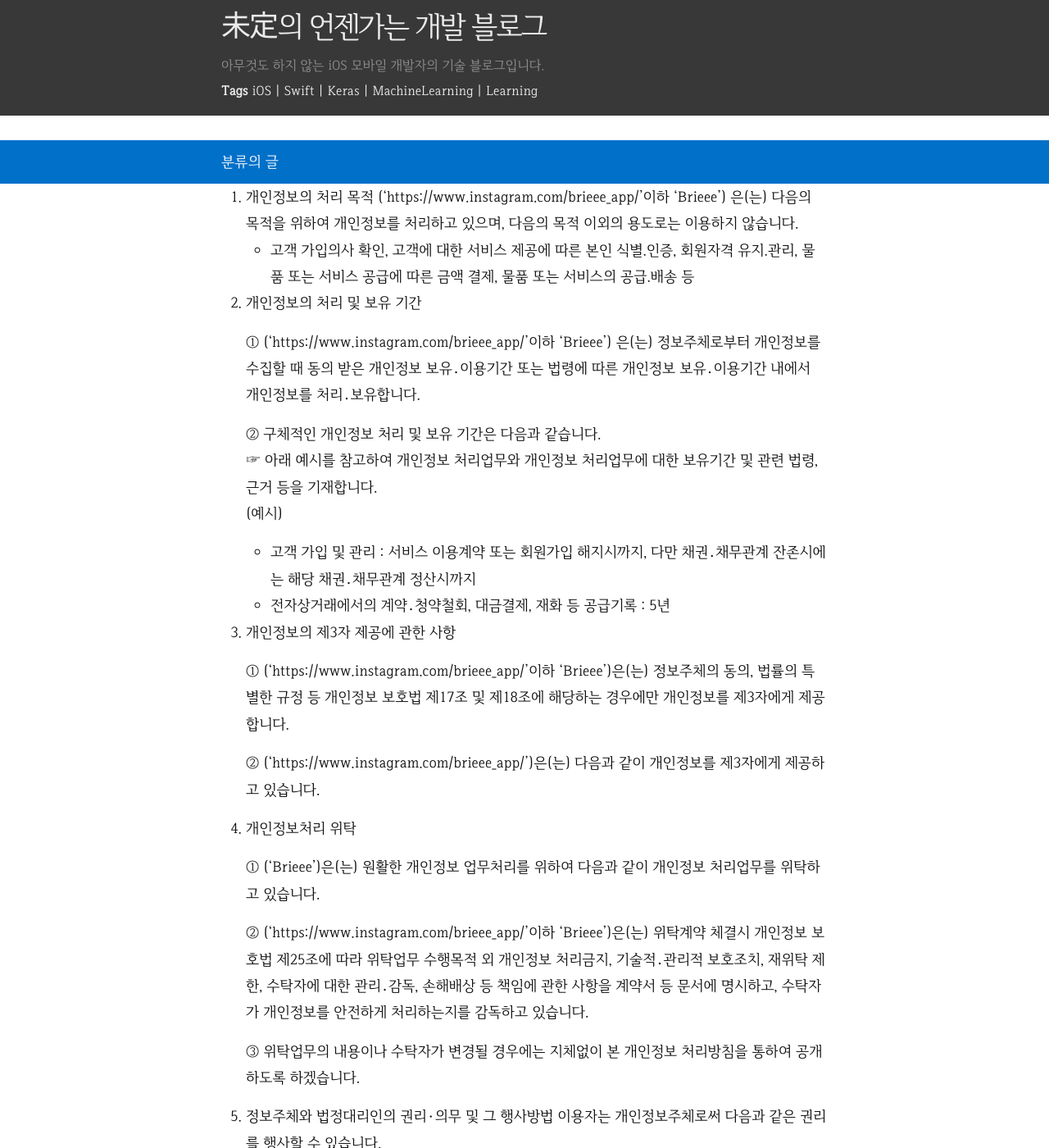
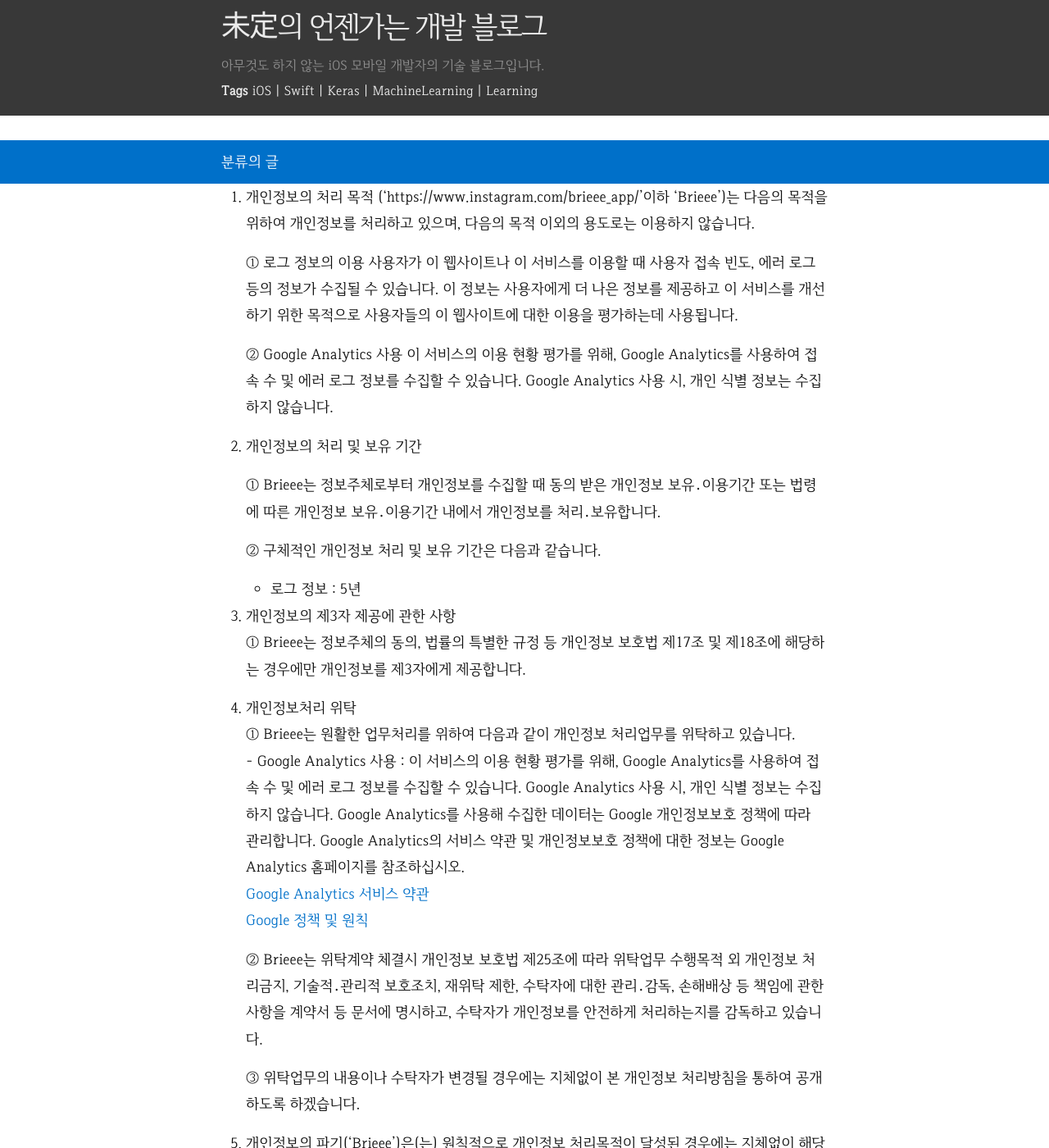
Before and after one commit to MijeongJeon/mijeongjeon.github.io, a Jekyll site: the page built from assets/privacy/BrieeePrivacy.md, in a window 1280 px wide and 1400 px high. Shown: the whole window at 82% size. Built offline with Jekyll 4.4.1, drawn with Linux system fonts in a browser that asks for light colours; our own code applies the rules of GitHub Pages for plain Markdown files; some of the changed text lies outside the part shown.

Commit message:
Update privacy

```diff
--- a/assets/privacy/BrieeePrivacy.md
+++ b/assets/privacy/BrieeePrivacy.md
@@ -1,98 +1,59 @@
-1. 개인정보의 처리 목적 (‘https://www.instagram.com/brieee_app/’이하 ‘Brieee’) 은(는) 다음의 목적을 위하여 개인정보를 처리하고 있으며, 다음의 목적 이외의 용도로는 이용하지 않습니다.
-	- 고객 가입의사 확인, 고객에 대한 서비스 제공에 따른 본인 식별.인증, 회원자격 유지.관리, 물품 또는 서비스 공급에 따른 금액 결제, 물품 또는 서비스의 공급.배송 등
+1. 개인정보의 처리 목적
+ (‘https://www.instagram.com/brieee_app/’이하 ‘Brieee’)는 다음의 목적을 위하여 개인정보를 처리하고 있으며, 다음의 목적 이외의 용도로는 이용하지 않습니다.
+
+	① 로그 정보의 이용
+사용자가 이 웹사이트나 이 서비스를 이용할 때 사용자 접속 빈도, 에러 로그 등의 정보가 수집될 수 있습니다. 이 정보는 사용자에게 더 나은 정보를 제공하고 이 서비스를 개선하기 위한 목적으로 사용자들의 이 웹사이트에 대한 이용을 평가하는데 사용됩니다.
+
+	② Google Analytics 사용
+이 서비스의 이용 현황 평가를 위해, Google Analytics를 사용하여 접속 수 및 에러 로그 정보를 수집할 수 있습니다. Google Analytics 사용 시, 개인 식별 정보는 수집하지 않습니다.
 
 
 2. 개인정보의 처리 및 보유 기간
 
-	① (‘https://www.instagram.com/brieee_app/’이하 ‘Brieee’) 은(는) 정보주체로부터 개인정보를 수집할 때 동의 받은 개인정보 보유․이용기간 또는 법령에 따른 개인정보 보유․이용기간 내에서 개인정보를 처리․보유합니다.
+	① Brieee는 정보주체로부터 개인정보를 수집할 때 동의 받은 개인정보 보유․이용기간 또는 법령에 따른 개인정보 보유․이용기간 내에서 개인정보를 처리․보유합니다.
 
 	② 구체적인 개인정보 처리 및 보유 기간은 다음과 같습니다.
-	☞ 아래 예시를 참고하여 개인정보 처리업무와 개인정보 처리업무에 대한 보유기간 및 관련 법령, 근거 등을 기재합니다.
-	(예시)
-	- 고객 가입 및 관리 : 서비스 이용계약 또는 회원가입 해지시까지, 다만 채권․채무관계 잔존시에는 해당 채권․채무관계 정산시까지
-	- 전자상거래에서의 계약․청약철회, 대금결제, 재화 등 공급기록 : 5년
-
-
-
-
+	- 로그 정보 : 5년
 
 3. 개인정보의 제3자 제공에 관한 사항
-
-	① ('https://www.instagram.com/brieee_app/'이하 'Brieee')은(는) 정보주체의 동의, 법률의 특별한 규정 등 개인정보 보호법 제17조 및 제18조에 해당하는 경우에만 개인정보를 제3자에게 제공합니다.
-
-	② ('https://www.instagram.com/brieee_app/')은(는) 다음과 같이 개인정보를 제3자에게 제공하고 있습니다.
-
-
+	① Brieee는 정보주체의 동의, 법률의 특별한 규정 등 개인정보 보호법 제17조 및 제18조에 해당하는 경우에만 개인정보를 제3자에게 제공합니다.
 
 4. 개인정보처리 위탁
+	① Brieee는 원활한 업무처리를 위하여 다음과 같이 개인정보 처리업무를 위탁하고 있습니다.
+		- Google Analytics 사용 :
+	이 서비스의 이용 현황 평가를 위해, Google Analytics를 사용하여 접속 수 및 에러 로그 정보를 수집할 수 있습니다. Google Analytics 사용 시, 개인 식별 정보는 수집하지 않습니다.
+	Google Analytics를 사용해 수집한 데이터는 Google 개인정보보호 정책에 따라 관리합니다. Google Analytics의 서비스 약관 및 개인정보보호 정책에 대한 정보는 Google Analytics 홈페이지를 참조하십시오.
+	[Google Analytics 서비스 약관](http://www.google.com/analytics/terms/us.html)
+	[Google 정책 및 원칙](http://www.google.com/intl/en/policies/privacy/)
 
-	① ('Brieee')은(는) 원활한 개인정보 업무처리를 위하여 다음과 같이 개인정보 처리업무를 위탁하고 있습니다.
-
-	② ('https://www.instagram.com/brieee_app/'이하 'Brieee')은(는) 위탁계약 체결시 개인정보 보호법 제25조에 따라 위탁업무 수행목적 외 개인정보 처리금지, 기술적․관리적 보호조치, 재위탁 제한, 수탁자에 대한 관리․감독, 손해배상 등 책임에 관한 사항을 계약서 등 문서에 명시하고, 수탁자가 개인정보를 안전하게 처리하는지를 감독하고 있습니다.
+	② Brieee는 위탁계약 체결시 개인정보 보호법 제25조에 따라 위탁업무 수행목적 외 개인정보 처리금지, 기술적․관리적 보호조치, 재위탁 제한, 수탁자에 대한 관리․감독, 손해배상 등 책임에 관한 사항을 계약서 등 문서에 명시하고, 수탁자가 개인정보를 안전하게 처리하는지를 감독하고 있습니다.
 
 	③ 위탁업무의 내용이나 수탁자가 변경될 경우에는 지체없이 본 개인정보 처리방침을 통하여 공개하도록 하겠습니다.
 
-5. 정보주체와 법정대리인의 권리·의무 및 그 행사방법 이용자는 개인정보주체로써 다음과 같은 권리를 행사할 수 있습니다.
-
-	① 정보주체는 DooShik Shin(‘https://www.instagram.com/  brieee_app/’이하 ‘Brieee) 에 대해 언제든지 다음 각 호의 개인정보 보호 관련 권리를 행사할 수 있습니다.
-	1. 개인정보 열람요구
-	2. 오류 등이 있을 경우 정정 요구
-	3. 삭제요구
-	4. 처리정지 요구
-
-
-
-6. 처리하는 개인정보의 항목 작성
-
-	① ('https://www.instagram.com/brieee_app/'이하 'Brieee')은(는) 다음의 개인정보 항목을 처리하고 있습니다.
-
-
-
 7. 개인정보의 파기('Brieee')은(는) 원칙적으로 개인정보 처리목적이 달성된 경우에는 지체없이 해당 개인정보를 파기합니다. 파기의 절차, 기한 및 방법은 다음과 같습니다.
-
-	- 파기절차
-	이용자가 입력한 정보는 목적 달성 후 별도의 DB에 옮겨져(종이의 경우 별도의 서류) 내부 방침 및 기타 관련 법령에 따라 일정기간 저장된 후 혹은 즉시 파기됩니다. 이 때, DB로 옮겨진 개인정보는 법률에 의한 경우가 아니고서는 다른 목적으로 이용되지 않습니다.
 
 	- 파기기한
 	이용자의 개인정보는 개인정보의 보유기간이 경과된 경우에는 보유기간의 종료일로부터 5일 이내에, 개인정보의 처리 목적 달성, 해당 서비스의 폐지, 사업의 종료 등 그 개인정보가 불필요하게 되었을 때에는 개인정보의 처리가 불필요한 것으로 인정되는 날로부터 5일 이내에 그 개인정보를 파기합니다.
 
 
-
 8. 개인정보 자동 수집 장치의 설치•운영 및 거부에 관한 사항
 
-	DooShik Shin 은 정보주체의 이용정보를 저장하고 수시로 불러오는 ‘쿠키’를 사용하지 않습니다.
-
+	Brieee는 정보주체의 이용정보를 저장하고 수시로 불러오는 ‘쿠키’를 사용하지 않습니다.
 
 9. 개인정보 보호책임자 작성
 
-
-	① DooShik Shin(‘https://www.instagram.com/brieee_app/’이하 ‘Brieee) 은(는) 개인정보 처리에 관한 업무를 총괄해서 책임지고, 개인정보 처리와 관련한 정보주체의 불만처리 및 피해구제 등을 위하여 아래와 같이 개인정보 보호책임자를 지정하고 있습니다.
+	① Brieee는 개인정보 처리에 관한 업무를 총괄해서 책임지고, 개인정보 처리와 관련한 정보주체의 불만처리 및 피해구제 등을 위하여 아래와 같이 개인정보 보호책임자를 지정하고 있습니다.
 
 	▶ 개인정보 보호책임자
-	성명 :신두식
-	직책 :없음
-	직급 :없음
-	연락처 :042-863-9931, dooshik9931@gmail.com,
+	성명 : 신두식
+	직책 : 책임자
+	직급 : 책임자
+	연락처 : brieee.app@gmail.com
 	※ 개인정보 보호 담당부서로 연결됩니다.
 
-	▶ 개인정보 보호 담당부서
-	부서명 :
-	담당자 :
-	연락처 :, ,
-	② 정보주체께서는 DooShik Shin(‘https://www.instagram.com/  brieee_app/’이하 ‘Brieee) 의 서비스(또는 사업)을 이용하시면서 발생한 모든 개인정보 보호 관련 문의, 불만처리, 피해구제 등에 관한 사항을 개인정보 보호책임자 및 담당부서로 문의하실 수 있습니다. DooShik   Shin(‘https://www.instagram.com/brieee_app/’이하 ‘Brieee) 은(는) 정보주체의 문의에 대해 지체 없이 답변 및 처리해드릴 것입니다.
 
+	② 정보주체는 Brieee를 이용하면서 발생한 모든 개인정보 보호 관련 문의, 불만처리, 피해구제 등에 관한 사항을 개인정보 보호책임자 및 담당부서로 문의할 수 있습니다. Brieee는 정보주체의 문의에 대해 지체 없이 답변 및 처리해드릴 것입니다.
 
 
 10. 개인정보 처리방침 변경
-
 	① 이 개인정보처리방침은 시행일로부터 적용되며, 법령 및 방침에 따른 변경내용의 추가, 삭제 및 정정이 있는 경우에는 변경사항의 시행 7일 전부터 공지사항을 통하여 고지할 것입니다.
-
-
-
-11. 개인정보의 안전성 확보 조치 ('Brieee')은(는) 개인정보보호법 제29조에 따라 다음과 같이 안전성 확보에 필요한 기술적/관리적 및 물리적 조치를 하고 있습니다.
-
-	1. 접속기록의 보관 및 위변조 방지
-	개인정보처리시스템에 접속한 기록을 최소 6개월 이상 보관, 관리하고 있으며, 접속 기록이 위변조 및 도난, 분실되지 않도록 보안기능 사용하고 있습니다.
-
-	2. 개인정보에 대한 접근 제한
-	개인정보를 처리하는 데이터베이스시스템에 대한 접근권한의 부여,변경,말소를 통하여 개인정보에 대한 접근통제를 위하여 필요한 조치를 하고 있으며 침입차단시스템을 이용하여 외부로부터의 무단 접근을 통제하고 있습니다.
```
